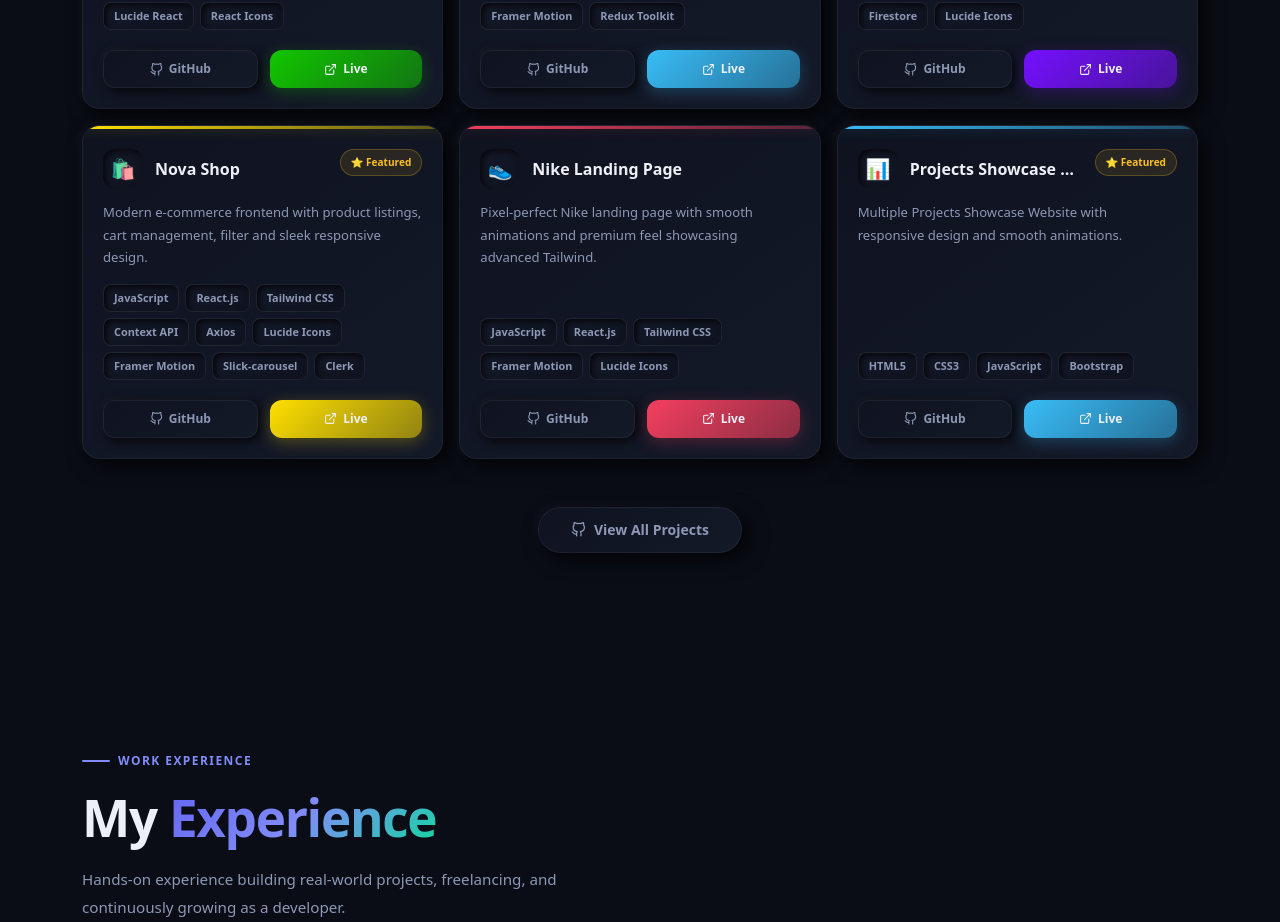
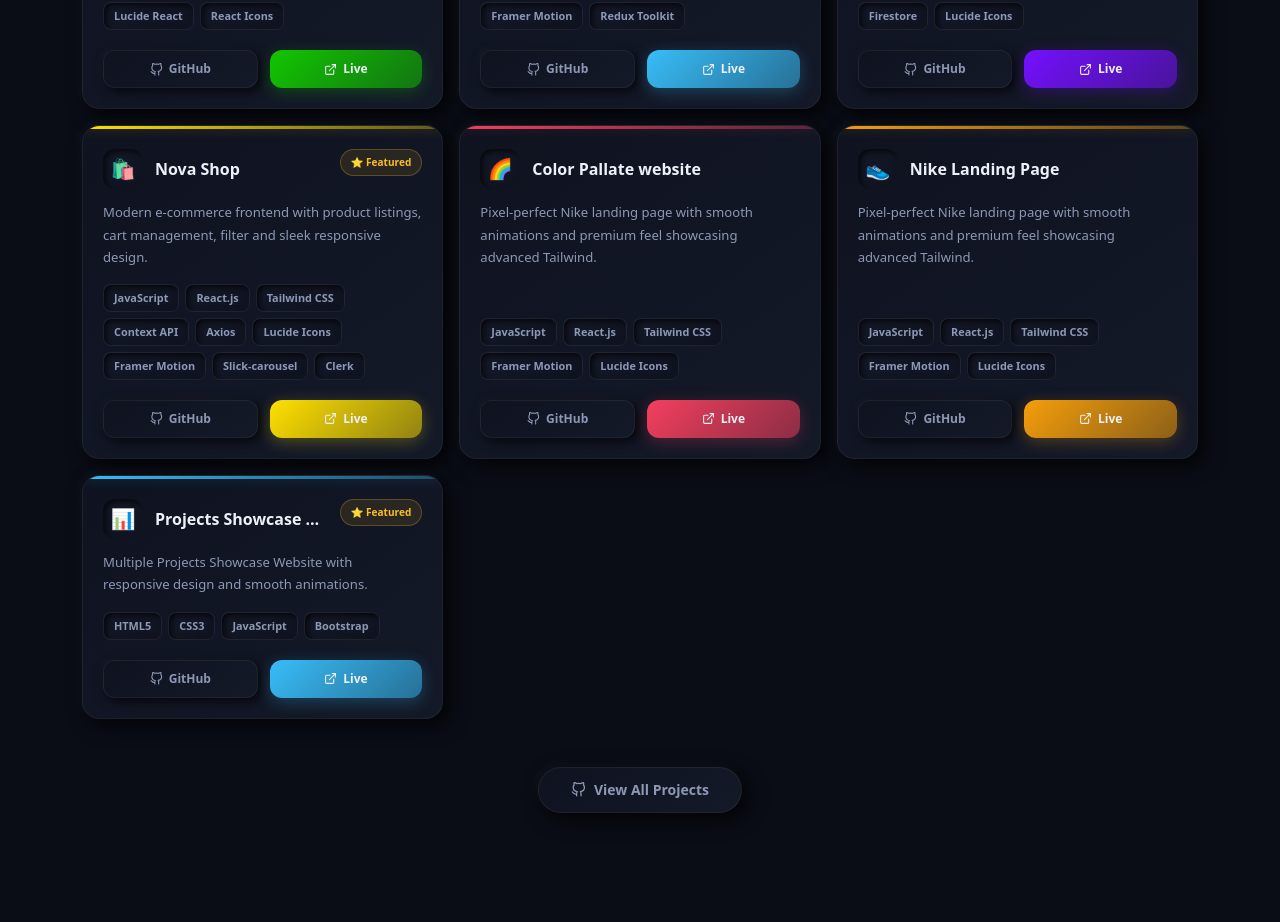
Before and after one commit to pawan8705/My_Personal_Portfolio, a React (Vite) app: page / in a window 1280 px wide. Shown: the part 3040-3962 px from the top of the page. Built offline with nearby package versions, Linux system fonts and the light colour scheme.

Commit message:
Add resume Link

```diff
--- a/src/data/index.ts
+++ b/src/data/index.ts
@@ -11,7 +11,7 @@
 }
 
 export const Resume = {
-  link: "https://drive.google.com/file/d/1Q5rFXMimNR5cgKz56BMjXDXHqRt9ON6A/view?usp=drivesdk",
+  link: "https://drive.google.com/file/d/1mROYY22_Ka89YtnLvXdvBaiXwuZhaCrv/view?usp=drivesdk",
 }
 
 export const phrases = [
@@ -101,15 +101,23 @@
   },
 
   {
-    id: 5, emoji: "👟", title: "Nike Landing Page", featured: false,
+    id: 5, emoji: "🌈", title: "Color Pallate website", featured: false,
+    desc: "Pixel-perfect Nike landing page with smooth animations and premium feel showcasing advanced Tailwind.",
+    tech: ["JavaScript", "React.js", "Tailwind CSS", "Framer Motion", "Lucide Icons"],
+    github: "https://github.com/tripathipawan/Color_Picker_Website",
+    live: "https://paletteflow-studio.vercel.app/",
+    color: "#f43f5e",
+  },
+  {
+    id: 6, emoji: "👟", title: "Nike Landing Page", featured: false,
     desc: "Pixel-perfect Nike landing page with smooth animations and premium feel showcasing advanced Tailwind.",
     tech: ["JavaScript", "React.js", "Tailwind CSS", "Framer Motion", "Lucide Icons"],
     github: "https://github.com/tripathipawan/Nike",
     live: "https://nike-eta-beryl.vercel.app/",
-    color: "#f43f5e",
+    color: "#f59e0b",
   },
   {
-    id: 6, emoji: "📊", title: "Projects Showcase Website", featured: true,
+    id: 7, emoji: "📊", title: "Projects Showcase Website", featured: true,
     desc: "Multiple Projects Showcase Website with responsive design and smooth animations.",
     tech: ["HTML5", "CSS3", "JavaScript", "Bootstrap"],
     github: "https://github.com/tripathipawan/",
```
